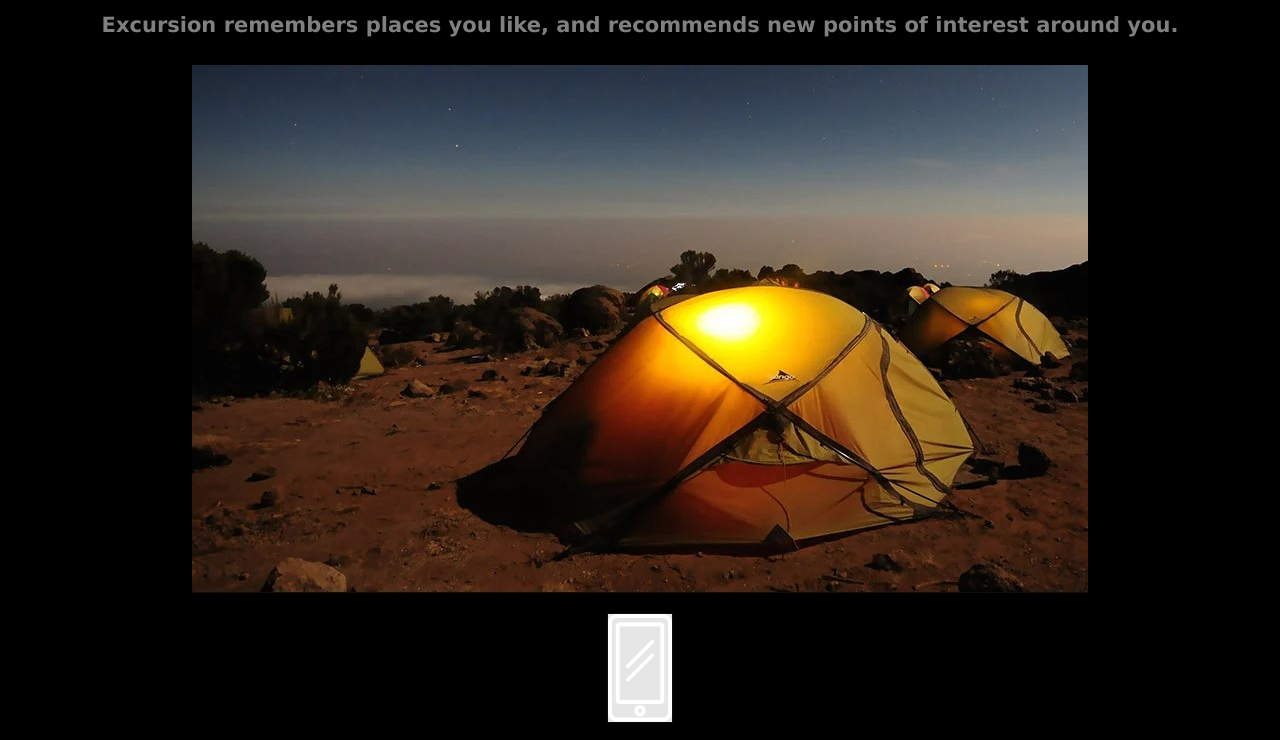
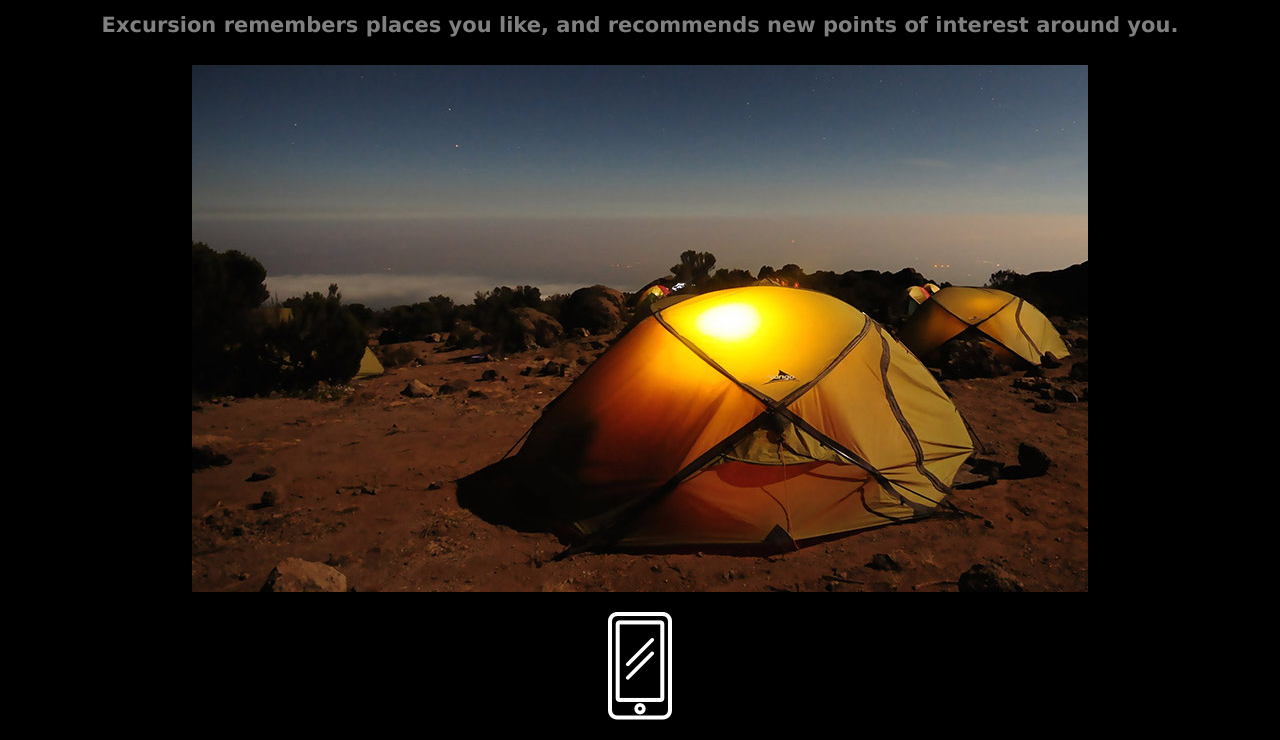
Before and after one commit to NelsonSanti/excursion2, a plain HTML site: page index.html in a window 1280 px wide. Shown: the part 420-1160 px from the top of the page. Drawn offline with Linux system fonts and the light colour scheme.

Commit message:
replaced images

```diff
--- a/index.html
+++ b/index.html
@@ -15,8 +15,8 @@
     </video>
     <h2 class="header--secondary">Your personal travel guide</h2>
     <h4 class="header--subheader">Excursion remembers places you like, and recommends new points of interest around you.</h4>
-    <p><img src="resources/images/camp_excursion_project.jpg"></p>
-    <p><img src="resources/images/phone_excursion_project.png"></p>
+    <p><img src="resources/images/camp.jpg"></p>
+    <p><img src="resources/images/phone.png"></p>
     <h4 class="header--subheader">Coming soon for Iphone and Android</h4>
     <p><a class="link--cta" href="#">Download Excursion (Coming soon!)</a></p>
     <p class="footer--copyright">© Excursion</p>
```
Also changed, not shown: resources/images/camp.jpg (added), resources/images/camp_excursion_project.jpg (deleted), resources/images/phone.png (added), resources/images/phone_excursion_project.png (deleted).
